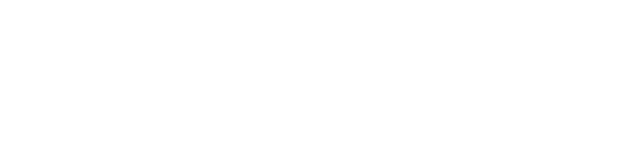
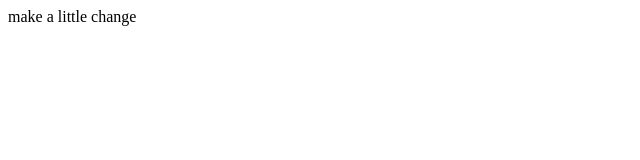
Before and after one commit to sbarnekow/4-25-homework, a plain HTML site: page index.html in a window 1280 px wide. Shown: the whole page, without its empty margins (0-640 px from the left). Drawn offline with Linux system fonts and the light colour scheme.

Commit message:
new change

```diff
--- a/index.html
+++ b/index.html
@@ -4,5 +4,6 @@
 </head>
 <body>
   <script src='triangle/triangle.js'></script>
+  make a little change
 </body>
 </html>
```
